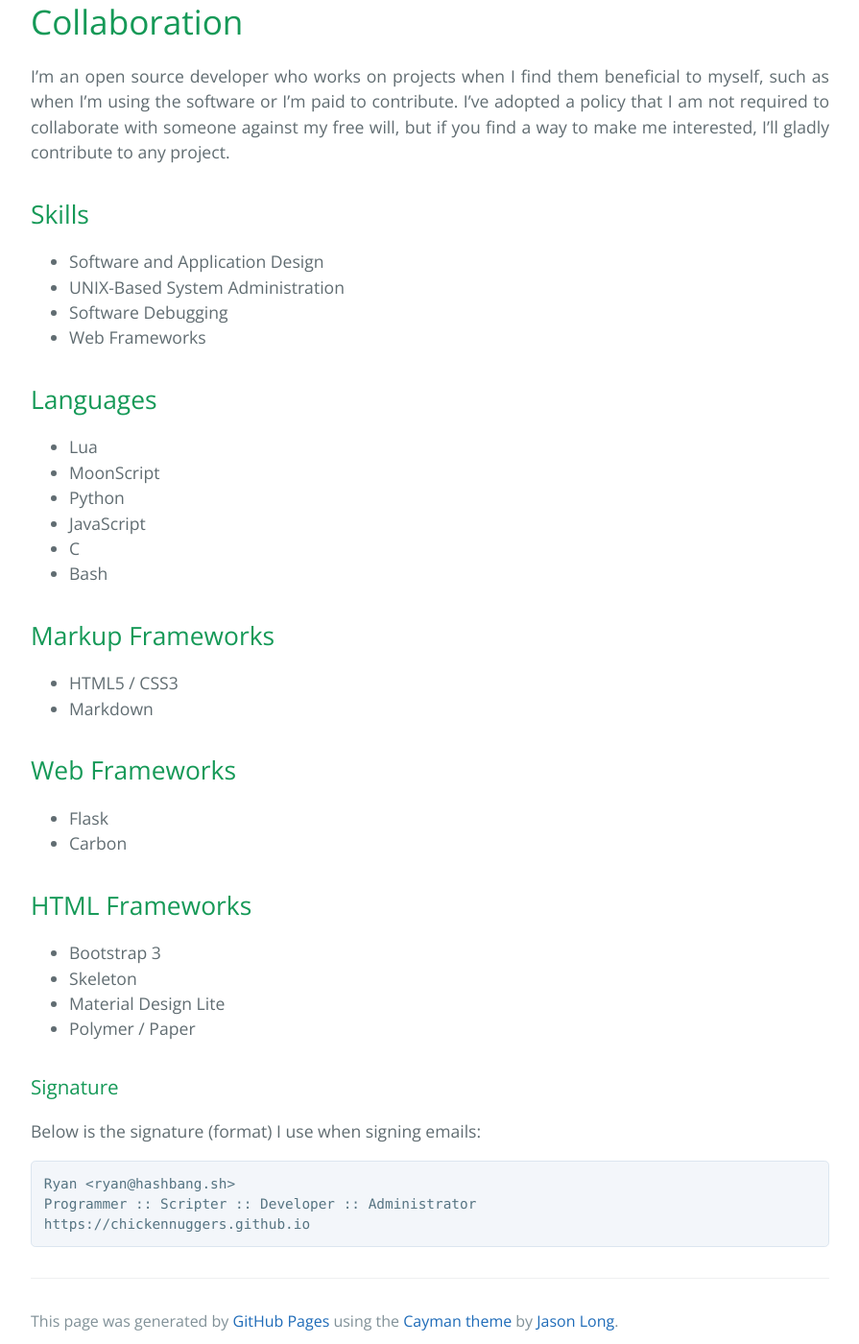
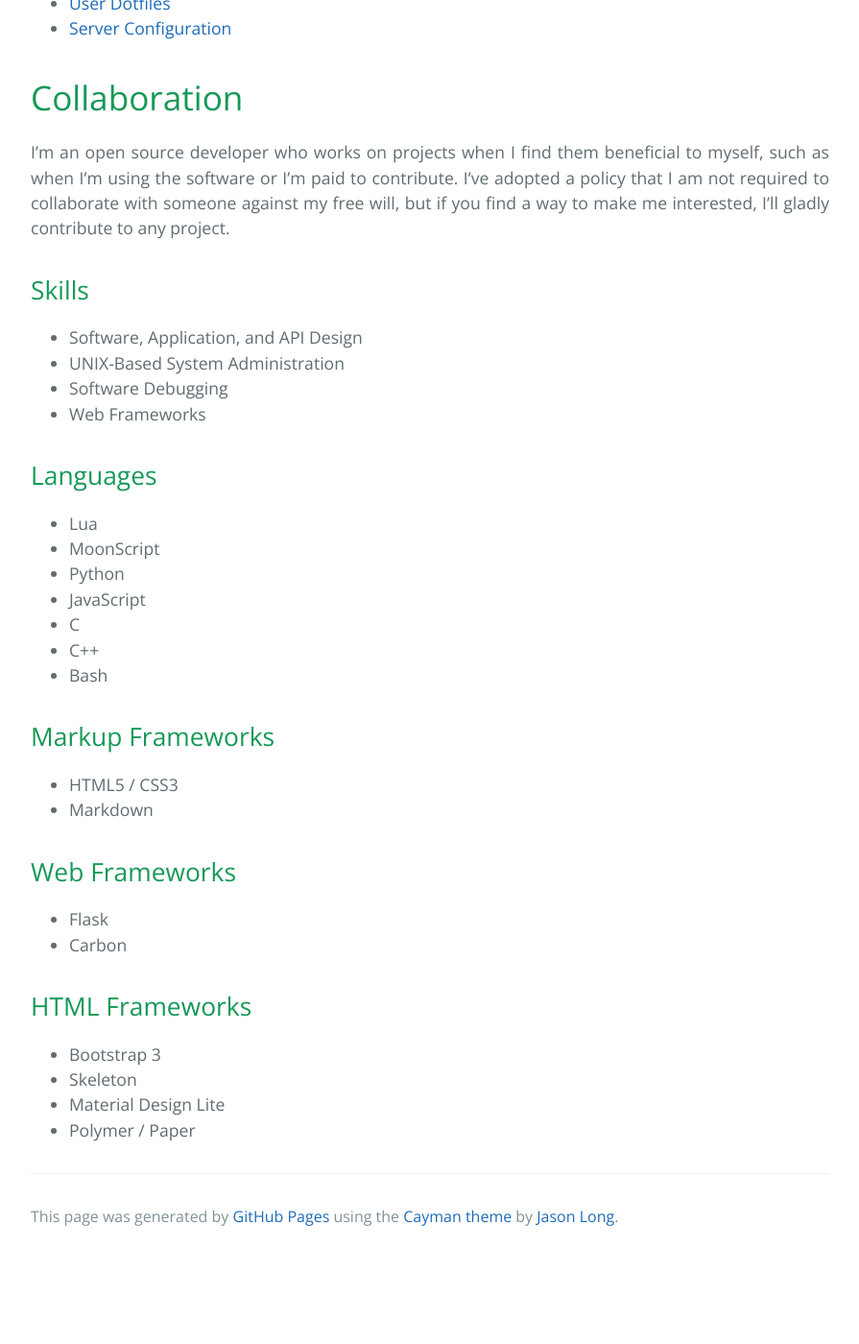
Before and after one commit to ChickenNuggers/ChickenNuggers.github.io, a Jekyll site: the page built from index.md, in a window 1280 px wide and 1400 px high, scrolled down 1228 px. Shown: the whole window at 96% size, without its empty margins (192-1087 px from the left). Built offline with Jekyll 4.4.1, drawn with Linux system fonts in a browser that asks for light colours; after the commit the page ends 2539 px from its top, so only the background shows below that.

Commit message:
index.md: add new content and remove old content

````diff
--- a/index.md
+++ b/index.md
@@ -33,6 +35,7 @@ servers, as well as an IRC network manager for hashbang.sh.
 
  * [Hashbang Website](https://hashbang.sh)
  * [User Dotfiles](https://github.com/hashbang/dotfiles)
+ * [Server Configuration](https://github.com/hashbang/shell-etc)
 
 # Collaboration
 
@@ -44,7 +47,7 @@ to any project.
 
 ## Skills
 
- * Software and Application Design
+ * Software, Application, and API Design
  * UNIX-Based System Administration
  * Software Debugging
  * Web Frameworks
@@ -56,6 +59,7 @@ to any project.
  * Python
  * JavaScript
  * C
+ * C++
  * Bash
 
 ## Markup Frameworks
@@ -74,13 +78,3 @@ to any project.
  * Skeleton
  * Material Design Lite
  * Polymer / Paper
-
-### Signature
-
-Below is the signature (format) I use when signing emails:
-
-```
-Ryan <ryan@hashbang.sh>
-Programmer :: Scripter :: Developer :: Administrator
-https://chickennuggers.github.io
-```
````
Also changed, not shown: other parts of index.md (+3 -1 lines).
